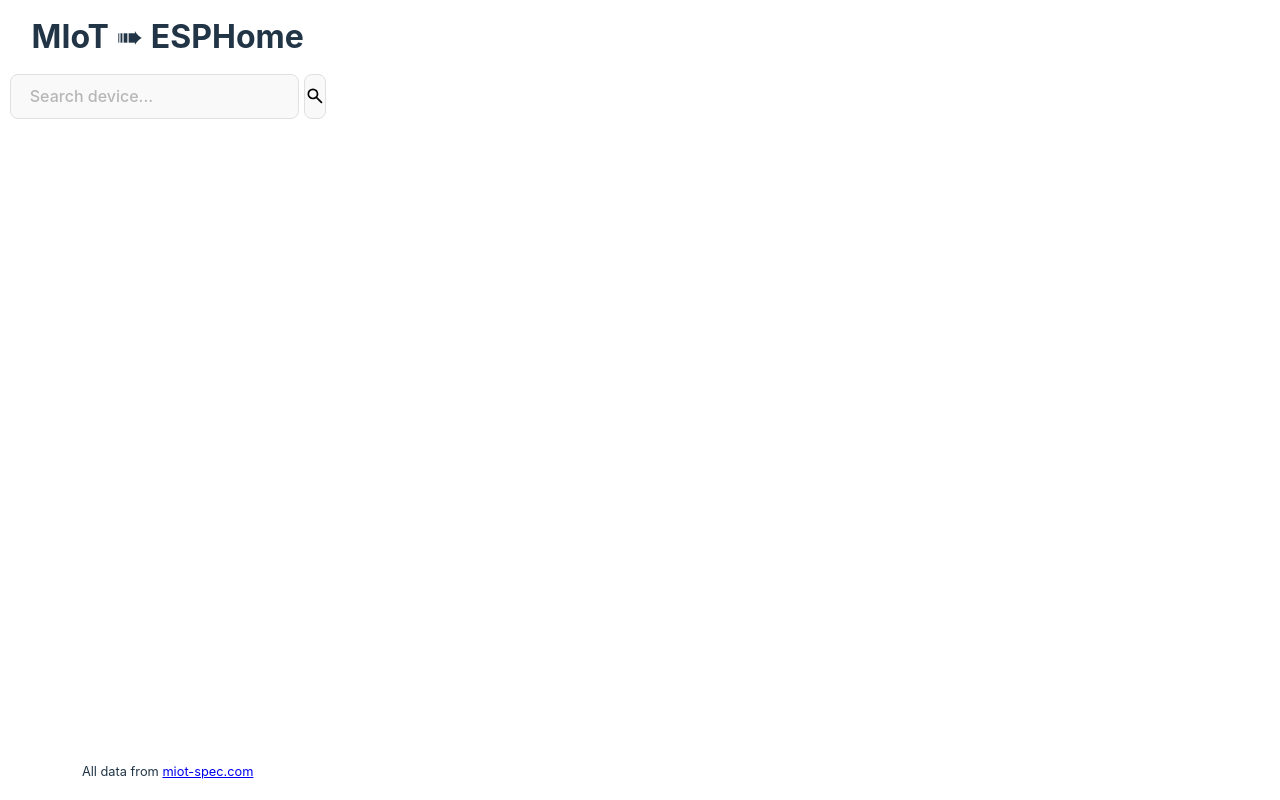
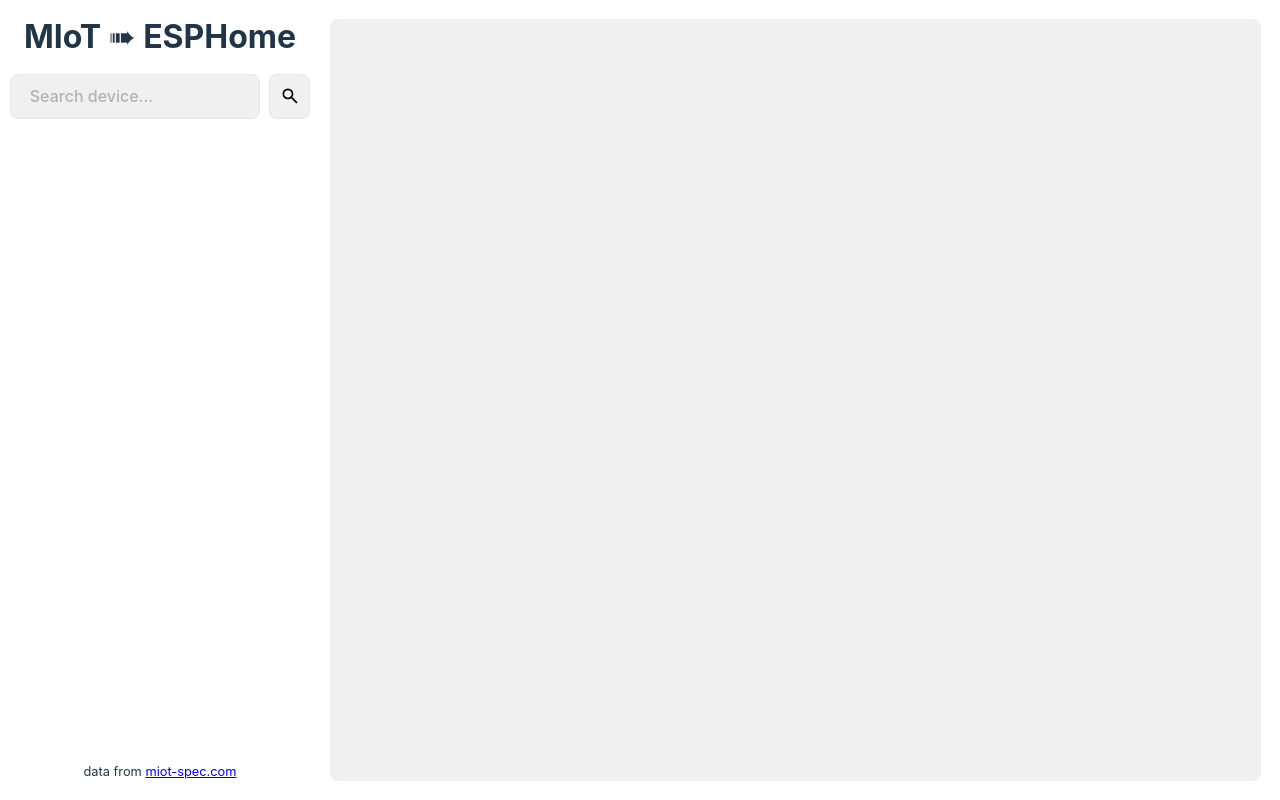
Before and after one commit to cristianchelu/miot2esphome, a React (Vite) app: page / in a window 1280 px wide. Built offline with nearby package versions, Linux system fonts and the light colour scheme.

Commit message:
WIP get device spec

```diff
--- a/src/api/miot-spec/getSpec.ts
+++ b/src/api/miot-spec/getSpec.ts
@@ -157,8 +157,6 @@
 }
 
 export default async function getSpec(urn: string): Promise<MiotDevice> {
-  const response = await proxy(
-    `https://miot-spec.org/miot-spec-v2/instances?urn=${urn}`
-  );
+  const response = await proxy(`https://miot-spec.org/miot-spec-v2/instance?type=${urn}`);
   return response.json();
 }
--- a/src/components/app/App.css
+++ b/src/components/app/App.css
@@ -4,30 +4,7 @@
   align-items: stretch;
   justify-content: stretch;
   min-width: 320px;
-  min-height: 100vh;
-
-  aside {
-    display: flex;
-    flex-direction: column;
-    gap: var(--padding);
-    padding: var(--padding) var(--padding-half);
-
-    .list-container {
-      position: relative;
-      margin: 0 calc(var(--padding-half) * -1);
-      flex: 1;
-
-      .device-summary-list {
-        padding: 2px var(--padding-half);
-        position: absolute;
-        inset: 0;
-        overflow: auto;
-        display: flex;
-        flex-direction: column;
-        gap: var(--padding-quarter);
-      }
-    }
-  }
+  height: 100vh;
 
   h1 {
     font-size: 2rem;
@@ -36,7 +13,7 @@
 
   #device-search {
     display: flex;
-    gap: var(--padding-quarter);
+    gap: var(--padding-half);
     justify-content: stretch;
     width: 100%;
 
@@ -46,8 +23,17 @@
     }
   }
 
-  .disclaimer {
-    font-size: 0.8em;
-    text-align: center;
+  .sidebar {
+    width: 20em;
+  }
+
+  main {
+    flex: 1;
+    margin: var(--padding);
+    padding: var(--padding);
+    margin-left: var(--padding-half);
+    border-radius: var(--border-radius);
+    background-color: var(--color-bg-input);
+    overflow: scroll;
   }
 }
--- a/src/components/app/App.tsx
+++ b/src/components/app/App.tsx
@@ -1,4 +1,4 @@
-import { useState } from "react";
+import React, { useEffect, useState } from "react";
 import searchDevices, {
   MiotDeviceSummary,
 } from "../../api/miot-spec/searchDevices";
@@ -11,6 +11,16 @@
 import LoadingIcon from "../../icons/loading.svg?react";
 
 import "./App.css";
+import Sidebar from "../sidebar/Sidebar";
+import YamlView from "../yaml-view/YamlView";
+import getSpec, { MiotDevice } from "../../api/miot-spec/getSpec";
+
+const AppTitle = () => <h1>MIoT ➠ ESPHome</h1>;
+const AppFooter = () => (
+  <>
+    data from <a href="https://home.miot-spec.com/">miot-spec.com</a>
+  </>
+);
 
 function App() {
   const [search, setSearch] = useState("");
@@ -19,6 +29,7 @@
   const [devices, setDevices] = useState<MiotDeviceSummary[]>([]);
   const [selectedDevice, setSelectedDevice] =
     useState<MiotDeviceSummary | null>(null);
+  const [spec, setSpec] = useState<MiotDevice | null>(null);
 
   async function debugSearchDevice(ev: React.FormEvent) {
     ev.preventDefault();
@@ -32,12 +43,20 @@
     }
   }
 
+  useEffect(() => {
+    if (!selectedDevice) return;
+
+    (async function () {
+      const response = await getSpec(
+        selectedDevice.specs[selectedDevice.specs.length - 1].type
+      );
+      setSpec(response);
+    })();
+  }, [selectedDevice]);
+
   const isSearchDisabled = /* !modelStringRegex.test(search) ||  */ loading;
 
-  return (
-    <>
-      <aside>
-        <h1>MIoT ➠ ESPHome</h1>
+  const searchForm = (
     <form id="device-search" onSubmit={debugSearchDevice}>
       <Input
         type="text"
@@ -49,23 +68,37 @@
         {loading ? <LoadingIcon /> : <SearchIcon />}
       </Button>
     </form>
-        <div className="list-container">
-          <div className="device-summary-list" tabIndex={-1}>
-            {devices.map((device) => (
+  );
+  const searchResults = devices.map((device) => (
     <DeviceSummaryCard
       key={device.model}
       device={device}
       onClick={setSelectedDevice}
     />
-            ))}
-          </div>
-        </div>
-        <p className="disclaimer">
-          All data from{" "}
-          <a href={`https://home.miot-spec.com/s/${search}`}>miot-spec.com</a>
-        </p>
-      </aside>
-      <main></main>
+  ));
+  const deviceRow = selectedDevice ? (
+    <DeviceSummaryCard
+      device={selectedDevice}
+      onClick={() => {
+        setSelectedDevice(null);
+        setSpec(null);
+      }}
+    />
+  ) : null;
+
+  return (
+    <>
+      <Sidebar>
+        <Sidebar.Header>
+          <AppTitle />
+          {selectedDevice ? deviceRow : searchForm}
+        </Sidebar.Header>
+        <Sidebar.Body>{selectedDevice ? null : searchResults}</Sidebar.Body>
+        <Sidebar.Footer>
+          <AppFooter />
+        </Sidebar.Footer>
+      </Sidebar>
+      <main>{spec && <YamlView yaml={JSON.stringify(spec, null, 2)} />}</main>
     </>
   );
 }
--- a/src/components/button/Button.css
+++ b/src/components/button/Button.css
@@ -10,7 +10,7 @@
   padding: 0.6rem 1.2rem;
 
   &.icon {
-    padding: 0;
+    padding: var(--padding-half);
     font-size: 1.25em;
     aspect-ratio: 1;
     display: flex;
--- /dev/null
+++ b/src/components/sidebar/Sidebar.css
@@ -0,0 +1,33 @@
+aside.sidebar {
+  display: flex;
+  flex-direction: column;
+  gap: var(--padding);
+  padding: var(--padding) var(--padding-half);
+
+  .header {
+    display: flex;
+    flex-direction: column;
+    gap: var(--padding);
+  }
+
+  .body-scroll-wrapper {
+    position: relative;
+    margin: 0 calc(var(--padding-half) * -1);
+    flex: 1;
+
+    .body {
+      padding: 2px var(--padding-half);
+      position: absolute;
+      inset: 0;
+      overflow: auto;
+      display: flex;
+      flex-direction: column;
+      gap: var(--padding-quarter);
+    }
+  }
+
+  .footer {
+    font-size: 0.8em;
+    text-align: center;
+  }
+}
--- /dev/null
+++ b/src/components/sidebar/Sidebar.tsx
@@ -0,0 +1,43 @@
+import { ReactElement, ReactNode } from "react";
+
+import "./Sidebar.css";
+
+interface HeaderProps {
+  children: ReactNode;
+}
+const Header = ({ children }: HeaderProps) => {
+  return <div className="header">{children}</div>;
+};
+
+interface BodyProps {
+  children: ReactNode;
+}
+const Body = ({ children }: BodyProps) => {
+  return (
+    <div className="body-scroll-wrapper">
+      <div className="body">{children}</div>
+    </div>
+  );
+};
+
+interface FooterProps {
+  children: ReactNode;
+}
+const Footer = ({ children }: FooterProps) => {
+  return <div className="footer">{children}</div>;
+};
+
+type SidebarChild = ReactElement<typeof Footer | typeof Header | typeof Body>;
+
+interface SidebarProps {
+  children?: SidebarChild | SidebarChild[];
+}
+const Sidebar = ({ children }: SidebarProps) => {
+  return <aside className="sidebar">{children}</aside>;
+};
+
+Sidebar.Header = Header;
+Sidebar.Body = Body;
+Sidebar.Footer = Footer;
+
+export default Sidebar;
--- /dev/null
+++ b/src/components/yaml-view/YamlView.tsx
@@ -0,0 +1,11 @@
+interface YamlViewProps {
+  yaml: string;
+}
+
+export default function YamlView({ yaml }: YamlViewProps) {
+  return (
+    <pre>
+      <code>{yaml}</code>
+    </pre>
+  );
+}
--- a/src/styles/colors.css
+++ b/src/styles/colors.css
@@ -11,7 +11,7 @@
   :root {
     --color-text: #213547;
     --color-background: #ffffff;
-    --color-bg-input: #f9f9f9;
-    --color-border-input: #e0e0e0;
+    --color-bg-input: #f0f0f0;
+    --color-border-input: #e5e5e5;
   }
 }
```
Lines whose indentation alone changed are shown as unchanged.
